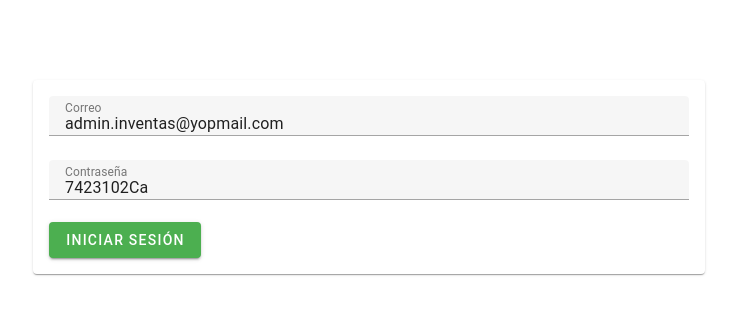
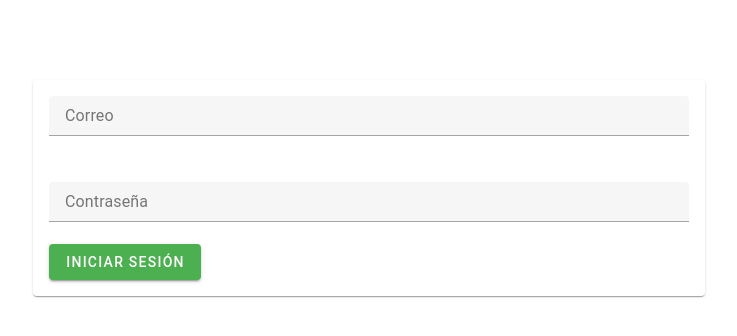
Before and after one commit to lororock/inventas-app-front, a Vue app: page / in a window 1280 px wide. Shown: the top 336 px of the page, without its empty margins (271-1008 px from the left). Built offline with nearby package versions, Linux system fonts and the light colour scheme.

Commit message:
:sparkles: implement validation for field in login

```diff
--- a/src/store/auth.store.ts
+++ b/src/store/auth.store.ts
@@ -21,7 +21,8 @@ export const useAuthStore = defineStore("auth", () => {
       await router.push("/form");
     } catch (error: any) {
       await Swal.fire({
-        title: error.response.data.message,
+        title: "Error en login",
+        text: error.response.data.message,
         timer: 2000,
         icon: "error",
       });
--- a/src/views/Home.vue
+++ b/src/views/Home.vue
@@ -1,34 +1,56 @@
 <script setup lang="ts">
-import { ref } from "vue";
+import { useForm, useField } from "vee-validate";
+import * as yup from "yup";
 import { useAuthStore } from "../store/auth.store.ts";
 import router from "../router";
 
-const valid = ref<boolean>(true);
-const email = ref<string>("admin.inventas@yopmail.com");
-const password = ref<string>("7423102Ca");
+const schema = yup.object({
+  email: yup
+    .string()
+    .required("El correo es obligatorio")
+    .email("Debe ser un correo válido"),
+  password: yup
+    .string()
+    .required("La contraseña es obligatoria")
+    .min(6, "La contraseña debe tener al menos 6 caracteres")
+    .max(50, "Debe tener máximo de 50 caracteres")
+    .matches(
+      /(?:(?=.*\d)|(?=.*\W+))(?![.\n])(?=.*[A-Z])(?=.*[a-z]).*$/,
+      "El password debería tener una mayúscula, una minúscula y un numero",
+    ),
+});
+
+useForm({
+  validationSchema: schema,
+});
+const { value: email, errorMessage: emailError } = useField("email");
+const { value: password, errorMessage: passwordError } = useField("password");
+
 const authStore = useAuthStore();
-
-const submitLogin = async () =>
-  await authStore.login(email.value, password.value);
+const submitLogin = async () => {
+  if (typeof email.value === "string")
+    if (typeof password.value === "string")
+      await authStore.login(email.value, password.value);
+};
 
 (async () => {
   const isAuth = await authStore.validTokenRefresh();
-  if (isAuth) return await router.push("/form");
+  if (isAuth) await router.push("/form");
 })();
 </script>
 
 <template>
   <v-card class="max-w-2xl mx-auto mt-20">
-    <v-form v-model="valid" @submit.prevent="submitLogin">
+    <v-form @submit.prevent="submitLogin">
       <v-container>
         <v-row>
           <v-col cols="12">
             <v-text-field
               density="compact"
               v-model="email"
+              :error-messages="emailError"
               label="Correo"
               required
-              hide-details
             />
           </v-col>
 
@@ -36,12 +58,14 @@ const submitLogin = async () =>
             <v-text-field
               density="compact"
               v-model="password"
+              :error-messages="passwordError"
               label="Contraseña"
               required
+              type="password"
             />
           </v-col>
         </v-row>
-        <v-btn type="submit" class="bg-green"> Iniciar Sesión </v-btn>
+        <v-btn type="submit" class="bg-green">Iniciar Sesión</v-btn>
       </v-container>
     </v-form>
   </v-card>
```
